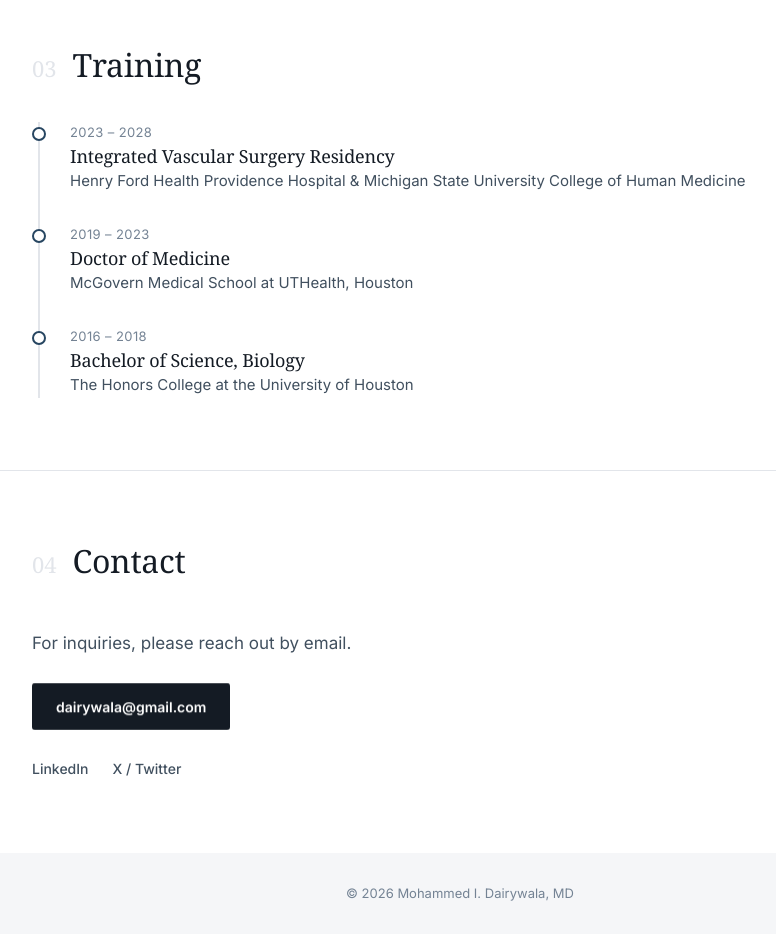
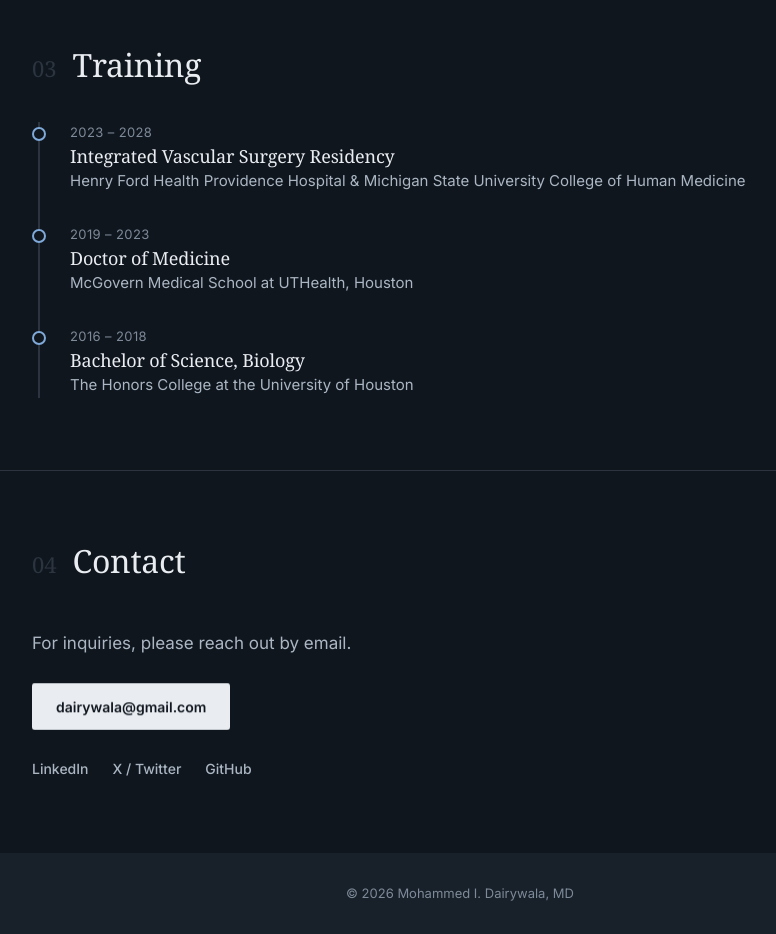
Before and after one commit to midairywala/midairywala, a plain HTML site: page index.html in a window 1280 px wide. Shown: the part 2940-3874 px from the top of the page, without its empty margins (180-956 px from the left). Drawn offline with Linux system fonts and the dark colour scheme.

Commit message:
dark mode

```diff
--- a/index.html
+++ b/index.html
@@ -72,7 +72,7 @@
     --muted:#748394;
   }
   *{box-sizing:border-box;margin:0;padding:0}
-  html{scroll-behavior:smooth}
+  html{scroll-behavior:smooth;color-scheme:light dark}
   body{font-family:'Inter',system-ui,sans-serif;color:var(--ink);background:var(--bg);line-height:1.65;-webkit-font-smoothing:antialiased}
   .wrap{max-width:920px;margin:0 auto;padding:0 32px}
   h1,h2,h3{font-family:Georgia,'Times New Roman',serif;font-weight:500;letter-spacing:-0.01em;line-height:1.15}
@@ -94,7 +94,7 @@
   .hero .inst{font-size:15px;color:var(--muted);margin-top:18px;max-width:52ch}
   .cta{display:inline-flex;gap:14px;margin-top:32px;flex-wrap:wrap}
   .btn{display:inline-block;padding:12px 24px;border-radius:3px;font-size:14px;font-weight:600;text-decoration:none;transition:all .2s;will-change:transform}
-  .btn-primary{background:var(--ink);color:#fff}
+  .btn-primary{background:var(--ink);color:var(--bg)}
   .btn-primary:hover{background:var(--accent);transform:translateY(-1px)}
   .btn-ghost{border:1px solid var(--line);color:var(--ink)}
   .btn-ghost:hover{border-color:var(--ink)}
@@ -127,7 +127,7 @@
   .tl{border-left:2px solid var(--line);margin-left:6px}
   .tl-item{position:relative;padding:0 0 30px 30px}
   .tl-item:last-child{padding-bottom:0}
-  .tl-item::before{content:"";position:absolute;left:-1px;top:5px;width:14px;height:14px;border-radius:50%;background:#fff;border:2px solid var(--accent);box-sizing:border-box;transform:translateX(-50%)}
+  .tl-item::before{content:"";position:absolute;left:-1px;top:5px;width:14px;height:14px;border-radius:50%;background:var(--bg);border:2px solid var(--accent);box-sizing:border-box;transform:translateX(-50%)}
   .tl-item .yr{font-size:13px;color:var(--muted);letter-spacing:.03em}
   .tl-item h3{font-size:18px;font-weight:500;margin:3px 0 2px}
   .tl-item .org{color:var(--ink-soft);font-size:15px}
@@ -150,6 +150,20 @@
     .js .reveal{opacity:1;transform:none;transition:none}
     html{scroll-behavior:auto}
     .btn-primary:hover{transform:none}
+  }
+
+  /* Automatic dark mode (follows device setting) */
+  @media (prefers-color-scheme: dark){
+    :root{
+      --ink:#e9edf2;
+      --ink-soft:#aab6c3;
+      --bg:#10161e;
+      --bg-2:#182029;
+      --line:#2b343f;
+      --accent:#7ea9d8;
+      --muted:#7d8a99;
+    }
+    nav{background:rgba(16,22,30,.85)}
   }
 </style>
 <script>document.documentElement.classList.add('js');</script>
@@ -276,6 +290,7 @@
   <div class="social">
     <a href="https://www.linkedin.com/in/midairywala" target="_blank" rel="noopener">LinkedIn</a>
     <a href="https://twitter.com/midairywala" target="_blank" rel="noopener">X / Twitter</a>
+    <a href="https://github.com/midairywala" target="_blank" rel="noopener">GitHub</a>
   </div>
 </div></section>
 
```
Also changed, not shown: 1 other file.
